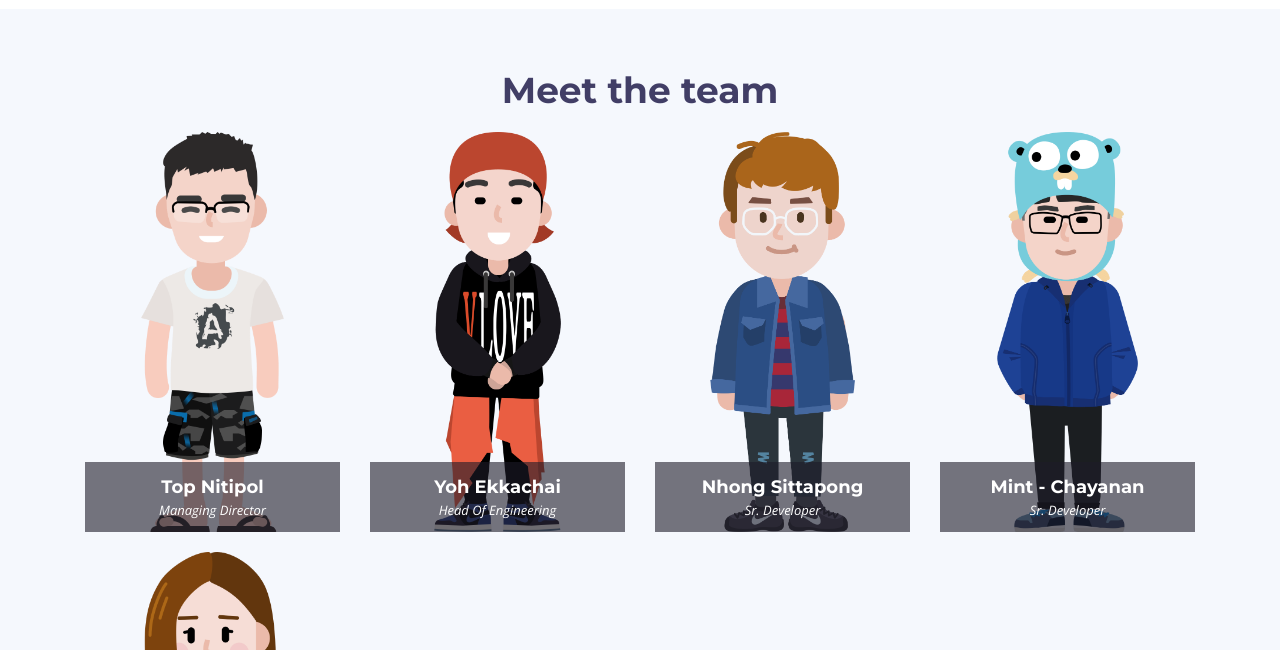
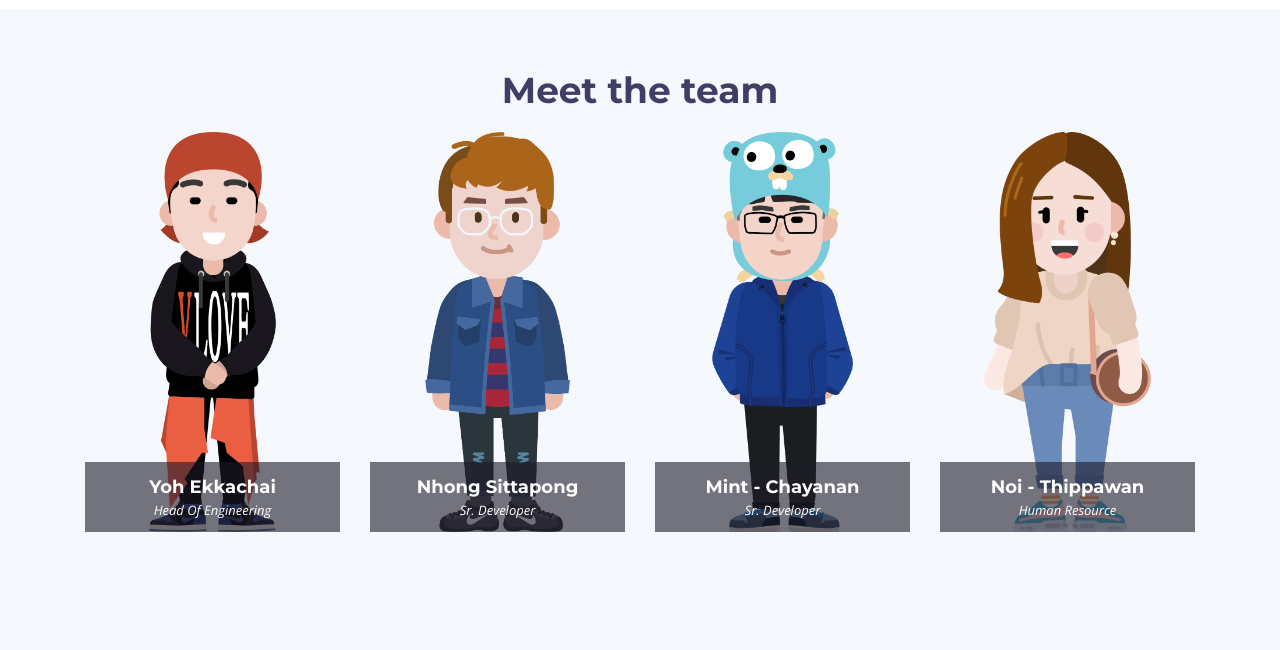
Before and after one commit to indev-labs/company-website, a plain HTML site: page index.html in a window 1280 px wide. Shown: the part 1360-2010 px from the top of the page. Drawn offline with nearby package versions, Linux system fonts and the light colour scheme; files whose address does not match are found by name.

Commit message:
update content

```diff
--- a/index.html
+++ b/index.html
@@ -131,24 +131,6 @@
 
         <div class="row">
 
-          <div class="col-lg-3 col-md-6 wow fadeInUp">
-            <div class="member">
-              <img src="img/gee_me_065.png" class="" alt="" height="400px">
-              <div class="member-info">
-                <div class="member-info-content">
-                  <h4>Top Nitipol</h4>
-                  <span>Managing Director</span>
-                  <!-- <div class="social">
-                    <a href=""><i class="fa fa-twitter"></i></a>
-                    <a href=""><i class="fa fa-facebook"></i></a>
-                    <a href=""><i class="fa fa-google-plus"></i></a>
-                    <a href=""><i class="fa fa-linkedin"></i></a>
-                  </div> -->
-                </div>
-              </div>
-            </div>
-          </div>
-
           <div class="col-lg-3 col-md-6 wow fadeInUp" data-wow-delay="0.1s">
             <div class="member">
               <img src="img/gee_me_081.png" class="" alt="" height="400px">
@@ -156,6 +138,12 @@
                 <div class="member-info-content">
                   <h4>Yoh Ekkachai</h4>
                   <span>Head Of Engineering</span>
+                  <!-- <div class="social">
+                    <a href=""><i class="fa fa-twitter"></i></a>
+                    <a href=""><i class="fa fa-facebook"></i></a>
+                    <a href=""><i class="fa fa-google-plus"></i></a>
+                    <a href=""><i class="fa fa-linkedin"></i></a>
+                  </div> -->
                 </div>
               </div>
             </div>
```
